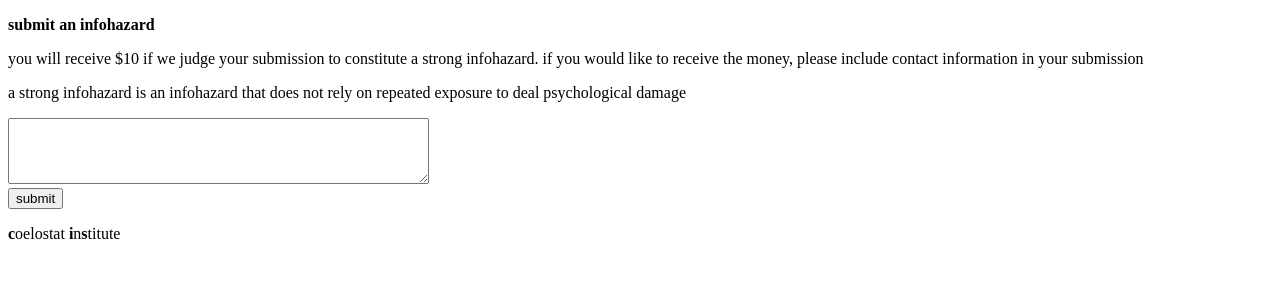
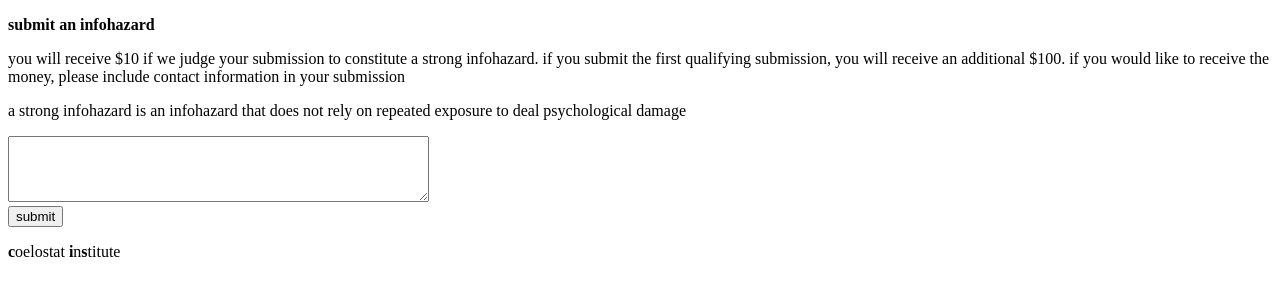
Before and after one commit to cosmicoptima/infohazards.org, a website: page public/submit/index.html in a window 1280 px wide. Drawn offline with Linux system fonts and the light colour scheme.

Commit message:
addl clarification

```diff
--- a/public/submit/index.html
+++ b/public/submit/index.html
@@ -7,7 +7,7 @@
 </head>
 <body>
   <p><b>submit an infohazard</b></p>
-  <p>you will receive $10 if we judge your submission to constitute a strong infohazard. if you would like to receive the money, please include contact information in your submission</p>
+  <p>you will receive $10 if we judge your submission to constitute a strong infohazard. if you submit the first qualifying submission, you will receive an additional $100. if you would like to receive the money, please include contact information in your submission</p>
   <p>a strong infohazard is an infohazard that does not rely on repeated exposure to deal psychological damage</p>
   <div><textarea id="description" rows="4" cols="50"></textarea></div>
   <div><button id="submit">submit</button></div>
```
